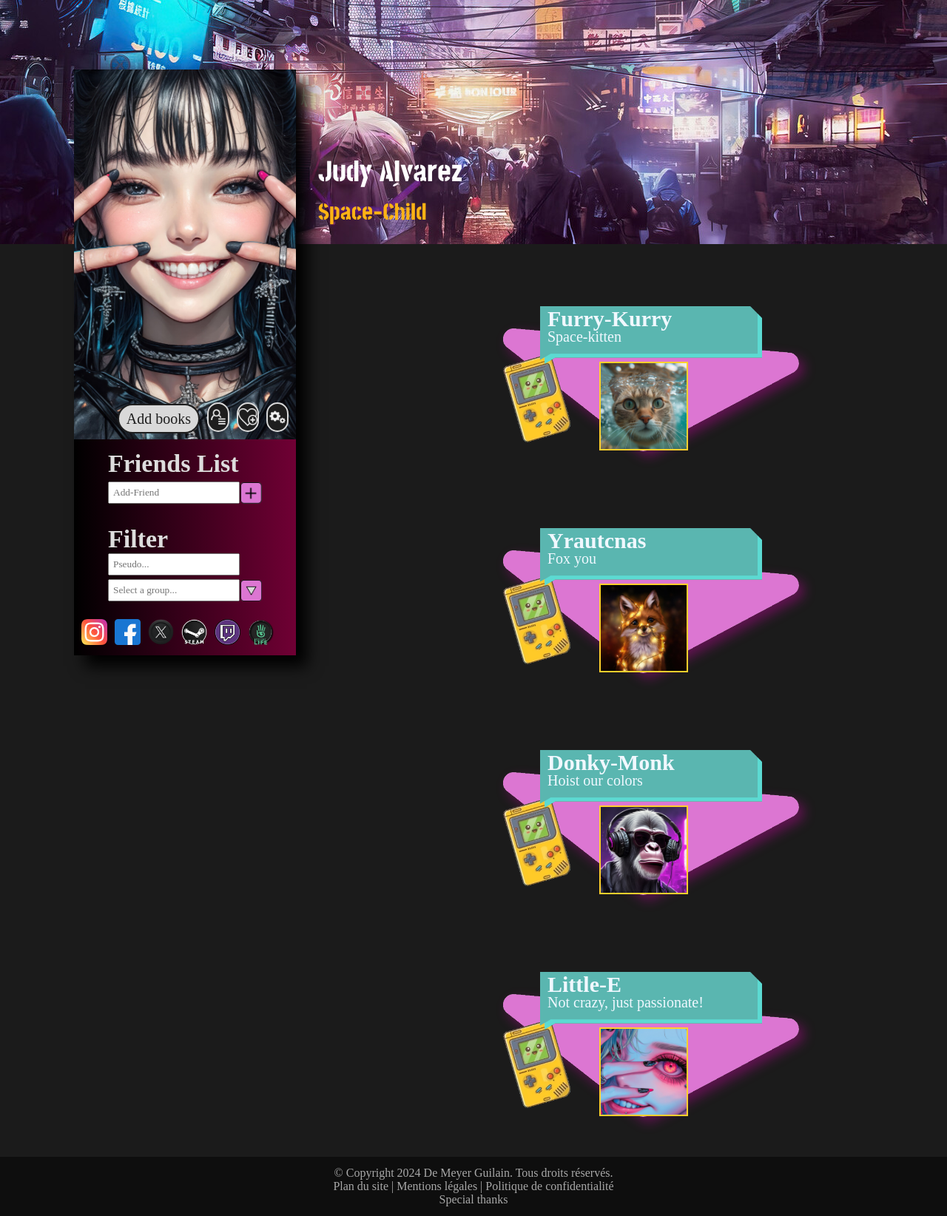
After one commit to yrautcnasdemo/FoxWave, a PHP site: page /friendslist.php in a window 1280 px wide. The commit adds this page. Shown: the whole page at 74% size. Run offline with PHP 8.4, Linux system fonts and the light colour scheme; some web fonts are replaced.

Commit message:
friend list page

```diff
--- /dev/null
+++ b/src/friendslist.php
@@ -0,0 +1,108 @@
+<!DOCTYPE html>
+<html lang="en">
+<head>
+    <meta charset="UTF-8">
+    <meta name="viewport" content="width=device-width, initial-scale=1.0">
+    <link rel="stylesheet" href="style.css">
+    <link rel="stylesheet" href="fonts.css">
+    <title>userName</title>
+</head>
+<body >
+    <main class="user-body">
+        <section class="user-space">
+            <div class="user-banner">
+                <img src="assets/images/profiles/profiles_banner/cyberpunk-night-city2.jpg" alt="">
+            </div>
+
+
+            <div class="user-panel">
+                <div class="user-profile-friendlist">
+                    <div class="user-pics">
+                        <div class="user-info">
+                            <span class="user-name">Judy Alvarez</span>
+                            <span class="user-title">Space-Child</span>
+                        </div>
+                        <img src="assets/images/profiles/profiles_pictures/cute-anime-girl-R.jpg" width="300px" height="500px" alt="profile-pics">
+                            <div class="user-btn-panel">
+                                <a href=""><button>Add books</button></a>
+                                <a href="friendslist.php"><img src="assets/images/icones/Friend List(1).png" width="35px" alt=""></a>
+                                <a href=""><img src="assets/images/icones/Wishlist.png" width="35px" alt=""></a>
+                                <a href=""><img src="assets/images/icones/GearWhite-Small-icon01.png" width="35px" alt=""></a>
+                            </div>
+                    </div>
+                    <div class="friendlist-tools">
+                        <!-- <div class="loop-grid-fl">
+                            <video class="fl-movie" autoplay loop>
+                                <source src="assets/images/backgrounds/Video/Cj4Q.mp4" type="video/mp4">
+                            </video>
+                        </div> -->
+                        <div>
+                            <h3>Friends List</h3>
+                            <div div class="fl-disp">
+                                <input type="text" placeholder="Add-Friend"><a href=""><img src="assets/images/icones/Retrowave/addFriend.png" alt=""></a>
+                            </div>
+                        </div>
+                        <div>
+                            <h3>Filter</h3>
+                            <input type="text" placeholder="Pseudo...">
+                            <div class="fl-disp">
+                                <input type="text" placeholder="Select a group..."><a href=""><img src="assets/images/icones/Retrowave/selecteur.png" alt=""></a>
+                            </div>
+                        </div>
+                    </div>
+                    <div class="user-social-media">
+                        <a href="#"><img src="assets/images/icones/Mediainstagram.png" width="35px" alt="instagram-icon"></a>
+                        <a href="#"><img src="assets/images/icones/Mediafacebook.png" width="35px" alt="facebook-icon"></a>
+                        <a href="#"><img src="assets/images/icones/X-twitter.png" width="35px" alt="twitter-icon"></a>
+                        <a href="#"><img src="assets/images/icones/steam.png" width="35px" alt="steam-icon"></a>
+                        <a href="#"><img src="assets/images/icones/twitch.webp" width="35px" alt="twitch-icon"></a>
+                        <a href="#"><img src="assets/images/icones/SL.png" width="35px" alt="SL-icon"></a>
+                    </div>
+                </div>
+
+
+                <div class="friendslist-board">
+                    <div class="bloc-fl-unique">
+                        <img class="banner-fl-sup" src="assets/images/profiles/banner-fl-sup.png" alt="banner-flsup">
+                        <img class="banner-fl-down" src="assets/images/profiles/banner-fl-down.png" alt="banner-fldown">
+                        <img class="pp-friend" src="assets/images/profiles/profiles_pictures/catwim.jpg" alt="profile-pic-friend">
+                        <h2>Furry-Kurry</h2>
+                        <span>Space-kitten</span>
+                    </div>
+                    <div class="bloc-fl-unique">
+                        <img class="banner-fl-sup" src="assets/images/profiles/banner-fl-sup.png" alt="banner-flsup">
+                        <img class="banner-fl-down" src="assets/images/profiles/banner-fl-down.png" alt="banner-fldown">
+                        <img class="pp-friend" src="assets/images/profiles/profiles_pictures/cutefox.jpg" alt="profile-pic-friend">
+                        <h2>Yrautcnas</h2>
+                        <span>Fox you</span>
+                    </div>
+                    <div class="bloc-fl-unique">
+                        <img class="banner-fl-sup" src="assets/images/profiles/banner-fl-sup.png" alt="banner-flsup">
+                        <img class="banner-fl-down" src="assets/images/profiles/banner-fl-down.png" alt="banner-fldown">
+                        <img class="pp-friend" src="assets/images/profiles/profiles_pictures/dj-monkey.jpg" alt="profile-pic-friend">
+                        <h2>Donky-Monk</h2>
+                        <span>Hoist our colors</span>
+                    </div>
+                    <div class="bloc-fl-unique">
+                        <img class="banner-fl-sup" src="assets/images/profiles/banner-fl-sup.png" alt="banner-flsup">
+                        <img class="banner-fl-down" src="assets/images/profiles/banner-fl-down.png" alt="banner-fldown">
+                        <img class="pp-friend" src="assets/images/profiles/profiles_pictures/eyes.jpg" alt="profile-pic-friend">
+                        <h2>Little-E</h2>
+                        <span>Not crazy, just passionate!</span>
+                    </div>
+                </div>
+
+
+
+
+
+        </section>
+    </main>
+    <footer>
+            <p>© Copyright 2024 De Meyer Guilain. Tous droits réservés.</p>
+            <p>Plan du site | Mentions légales | Politique de confidentialité</p>
+            <p>Special thanks</p>
+    </footer>
+</body>
+<script src="script.js"></script>
+</html>
--- a/src/style.css
+++ b/src/style.css
@@ -321,7 +321,7 @@ h5 {
 /*///USER PAGE///*/
 .user-body {
     background: linear-gradient(#AC1818, #530070);
-    padding: 40px;
+    /* padding: 40px; */
 }
 .user-space {
     background-color: rgb(27, 27, 27);
@@ -336,7 +336,7 @@ h5 {
 .user-panel{
     display: flex;
     flex-direction: row;
-    gap: 100px;
+    gap: 80px;
 }
 
 /*User-profile*/
@@ -642,3 +658,119 @@ th, td {
 .comics-table tr:nth-child(even) {
     background-color: #252525;
     }
+
+
+
+/*///Friend-list///*/
+.user-profile-friendlist {
+    position: relative;
+    width: 300px;
+    height: 100%;
+    background: linear-gradient(270deg, #700034, #000000);
+    margin-left: 100px;
+    margin-top: -240px;
+    box-shadow: 15px 15px 20px black;
+    margin-bottom: 40px;
+}
+.friendlist-tools {
+    display: flex;
+    flex-direction: column;
+    justify-content: center;
+    align-items: center;
+    font-family: Rajdhani-sb;
+    gap: 25px;
+    margin: 10px;
+    color: rgb(221, 221, 221);
+    z-index: 999;
+}
+.friendlist-tools h3 {
+    font-size: 34px;
+    z-index: 10;
+}
+.friendlist-tools input {
+    font-family: Rajdhani-sb;
+    padding: 5px;
+    z-index: 10;
+}
+.fl-disp {
+    display: flex;
+    flex-direction: row;
+    align-items: center;
+    gap: 1px;
+}
+.fl-disp img {
+    height: 35px;
+    padding-top: 6px;
+}
+.loop-grid-fl {
+    position: absolute;
+    width: 300px;
+    height: 400px;
+    overflow: hidden;
+    z-index: 1;
+}
+.fl-movie{
+    position: absolute;
+    left: -70px;
+    width: 440px;
+    height: 395px;
+    z-index: 1;
+}
+
+/*Friend list*/
+.friendslist-board{
+    display: flex;
+    flex-direction: row;
+    justify-content: space-evenly;
+    flex-wrap: wrap;
+    gap: 50px;
+    margin-top: 80px;
+    /* margin-right: 80px; */
+    font-family: Rajdhani-sb;
+    color: aliceblue;
+}
+.friendslist-board h2{
+    position: absolute;
+    top: 0;
+    left: 60px;
+    z-index: 20;
+    font-size: 30px;
+}
+.friendslist-board span{
+    position: absolute;
+    top: 30px;
+    left: 60px;
+    font-size: 20px;
+    z-index: 20;
+}
+.bloc-fl-unique{
+    position: relative;
+    background-color: rgba(255, 255, 0, 0);
+    width: 400px;
+    height: 250px;
+}
+.banner-fl-sup{
+    position: absolute;
+    width: 350px;
+    top: 0;
+    left: 0;
+    z-index: 4;
+}
+.banner-fl-down {
+    position: absolute;
+    top: 30px;
+    left: 0;
+    width: 400px;
+    filter: drop-shadow(3px 3px 3px #9d00ff49);
+    filter: drop-shadow(7px 7px 8px #ff00c850);
+}
+.pp-friend{
+    position: absolute;
+    top: 75px;
+    left: 130px;
+    z-index: 15;
+    width: 120px;
+    height: 120px;
+    border: 2px solid #FFD02C;
+    object-fit: cover;
+}
```
Also changed, not shown: other parts of src/style.css (+23 -7 lines), src/user.php (+7 -7 lines), src/assets/images/icones/Retrowave/467a57ae337569c5e7f21f8d937d8f81.png (added), src/assets/images/icones/Retrowave/addFriend.png (added), src/assets/images/icones/Retrowave/c403088a331e5c342c24485bd48131b3.png (added), src/assets/images/icones/Retrowave/dfc879ca49c813968065ca6b9a629adc.png (added), src/assets/images/icones/Retrowave/selecteur.png (added), src/assets/images/profiles/banner-fl-down.png (added), src/assets/images/profiles/banner-fl-sup.png (added), src/assets/images/profiles/banner-fl.png (added), src/assets/images/profiles/c25d82ea6441fcc787b24759a237a1ff.png (added), src/assets/images/profiles/profiles_pictures/catwim.jpg (added), src/assets/images/profiles/profiles_pictures/cutefox.jpg (added), src/assets/images/profiles/profiles_pictures/dj-monkey.jpg (added), 1 more files.
